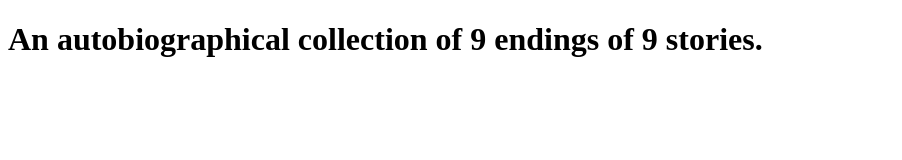
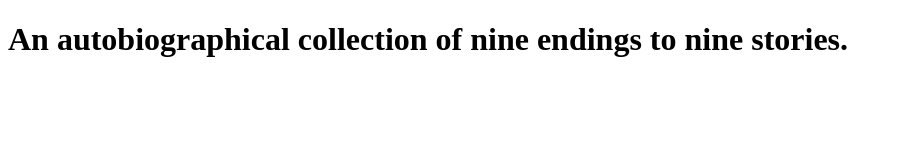
Before and after one commit to rynmurdock/Morbidity-Mortality, a plain HTML site: page index.html in a window 1280 px wide. Shown: the whole page, without its empty margins (0-902 px from the left). Drawn offline with Linux system fonts and the light colour scheme.

Commit message:
Update index.html

```diff
--- a/index.html
+++ b/index.html
@@ -4,6 +4,6 @@
     <title>Morbidity-Mortality</title>
   </head>
   <body>
-    <h1>An autobiographical collection of 9 endings of 9 stories.</h1>
+    <h1>An autobiographical collection of nine endings to nine stories.</h1>
   </body>
 </html>
```
